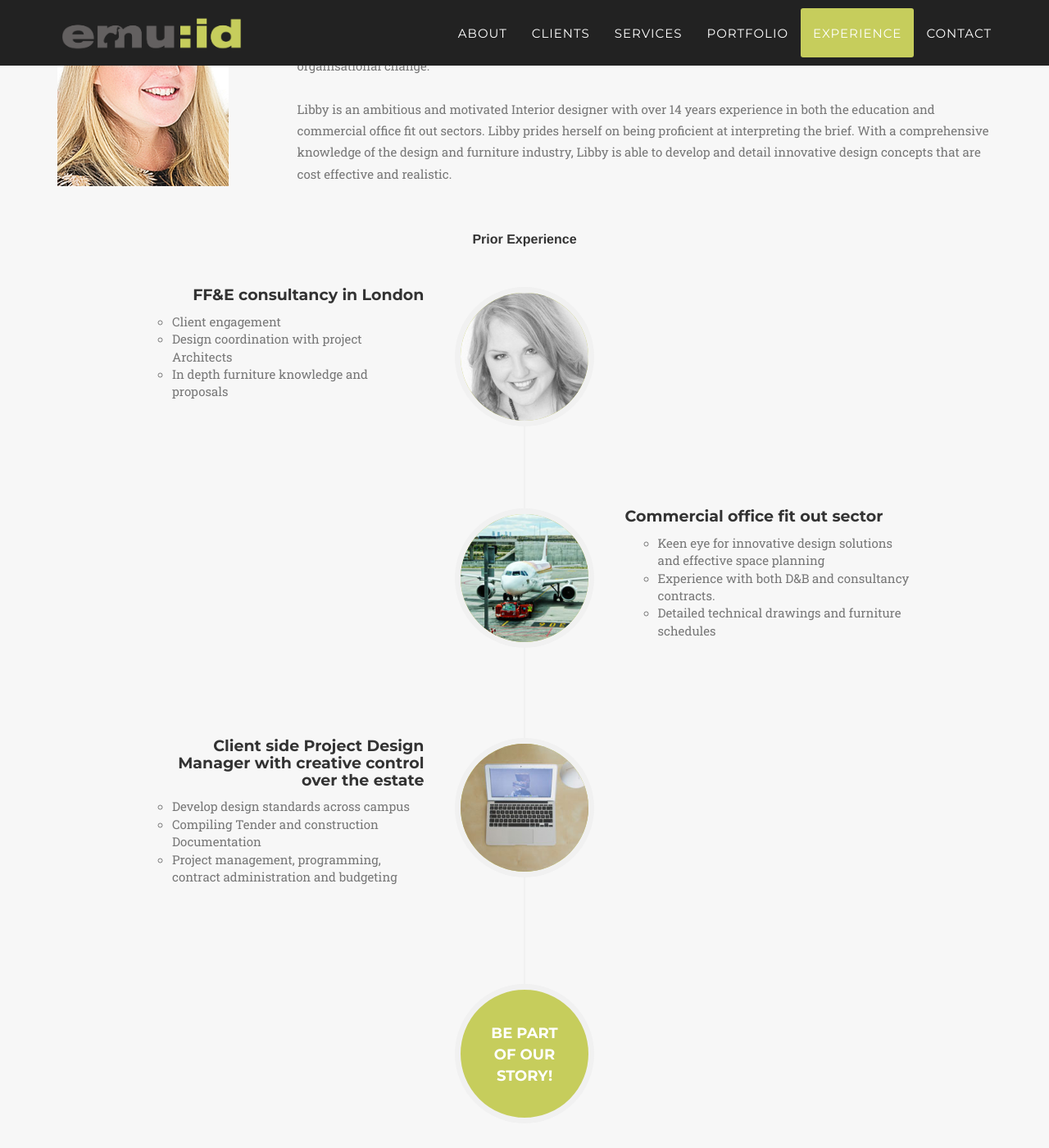
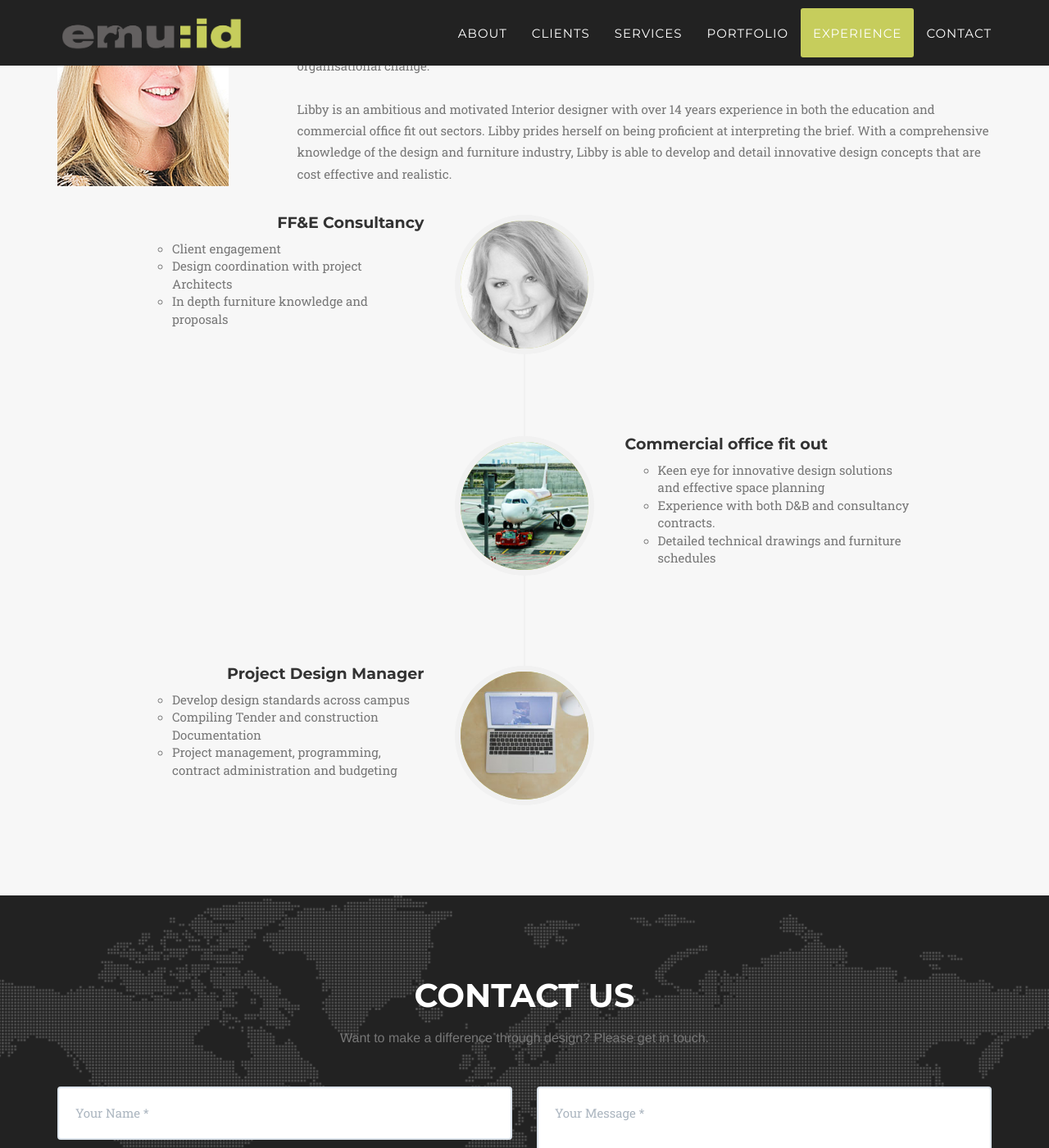
Before and after one commit to emuid/emuid.github.io, a Jekyll site: the page built from index.html, in a window 1280 px wide and 1400 px high, scrolled down 4942 px. Shown: the whole window at 82% size. Built offline with Jekyll 4.4.1, drawn with Linux system fonts in a browser that asks for light colours; some web fonts are replaced.

Commit message:
removed sections from experience

```diff
--- a/_includes/team.html
+++ b/_includes/team.html
@@ -17,11 +17,11 @@
                     </p>
                 </div>
             </div>
-            <div class="row">
+            <!-- <div class="row">
                 <div class="col-lg-12">
-                    <h3 class="section-subheading text-center"><strong>Prior Experience</strong></h3>
+                    <h2 class="section-subheading text-center"><strong>Prior Experience</strong></h2>
                 </div>
-            </div>
+            </div> -->
             <div class="row">
                 <div class="col-lg-12">
                     <ul class="timeline">
@@ -32,7 +32,7 @@
                             <div class="timeline-panel">
                                 <div class="timeline-heading">
                                     <!-- <h4>2009-2011</h4> -->
-                                    <h4 class="subheading">FF&E consultancy in London</h4>
+                                    <h4 class="subheading">FF&E Consultancy</h4>
                                 </div>
                                 <div class="timeline-body">
                                     <ul class="text-left text-muted">
@@ -50,7 +50,7 @@
                             <div class="timeline-panel">
                                 <div class="timeline-heading">
                                     <!-- <h4>March 2011</h4> -->
-                                    <h4 class="subheading">Commercial office fit out sector</h4>
+                                    <h4 class="subheading">Commercial office fit out</h4>
                                 </div>
                                 <div class="timeline-body">
                                     <ul class="text-left text-muted">
@@ -68,7 +68,7 @@
                             <div class="timeline-panel">
                                 <div class="timeline-heading">
                                     <!-- <h4>December 2012</h4> -->
-                                    <h4 class="subheading">Client side Project Design Manager with creative control over the estate</h4>
+                                    <h4 class="subheading">Project Design Manager</h4>
                                 </div>
                                 <div class="timeline-body">
                                     <ul class="text-left text-muted">
@@ -79,13 +79,13 @@
                                 </div>
                             </div>
                         </li>
-                        <li class="timeline-inverted">
+                        <!-- <li class="timeline-inverted">
                             <div class="timeline-image">
                                 <h4>Be Part
                                     <br>Of Our
                                     <br>Story!</h4>
                             </div>
-                        </li>
+                        </li> -->
                     </ul>
                 </div>
             </div>
```
